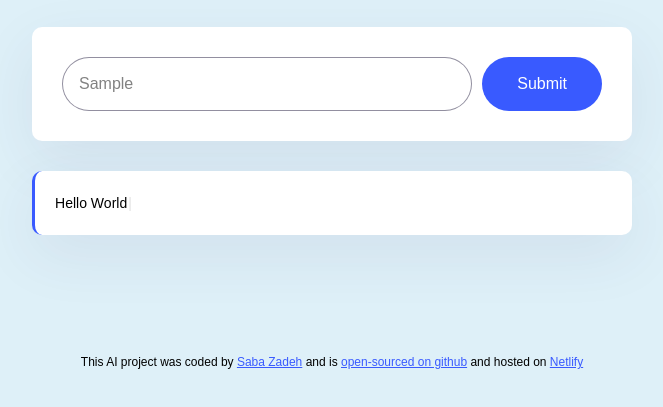
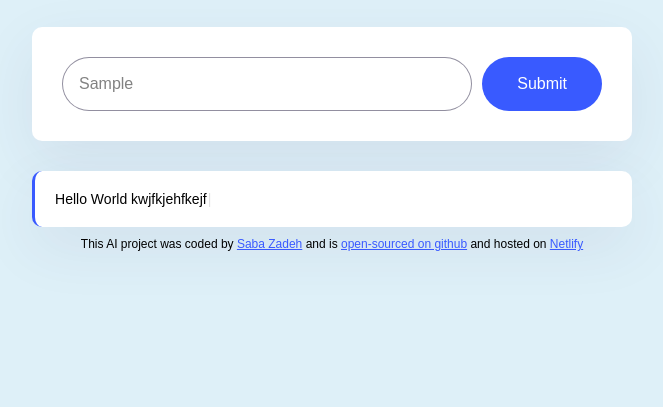
Before and after one commit to SabaKD/poems-generator, a plain HTML site: page index.html in a window 1280 px wide. Both pictures are taken after typing "Sample" into the empty fields and a click on the input 850 px from the left and 261 px from the top of the page. Shown: the part 177-584 px from the top of the page, without its empty margins (308-971 px from the left). Drawn offline with nearby package versions, Linux system fonts and the light colour scheme.

Commit message:
fixed the footer issue

```diff
--- a/index.html
+++ b/index.html
@@ -7,7 +7,7 @@
     <meta name="viewport" content="width=device-width, initial-scale=1.0">
     <link rel="stylesheet" href="src/style.css">
     <script src="https://unpkg.com/typewriter-effect@latest/dist/core.js"></script>
-    <title>Document</title>
+    <title>Poem Generator</title>
 </head>
 
 <body>
--- a/src/index.js
+++ b/src/index.js
@@ -2,9 +2,9 @@
 function generatePoem(event){
     event.preventDefault();
     new Typewriter('#poem', {
-  strings: "Hello World",
+  strings: "Hello World  kwjfkjehfkejf",
   autoStart: true,
-  delay: 10
+  delay: 30
 });
 }
 
--- a/src/style.css
+++ b/src/style.css
@@ -4,7 +4,7 @@ body {
 }
 
 .container{
-    margin: 120px auto;
+    margin: 0px auto;
     max-width: 600px;
 }
 
@@ -13,6 +13,7 @@ h1{
     font-weight: 800;
     font-size: 36px;
     line-height: 1.5;
+    margin-top: 120px;
     color: rgb(24, 24, 24);
 }
 
@@ -52,7 +53,7 @@ form{
     font-size: 14px;
     background-color: white;
     padding: 20px;
-    line-height: 24px;
+    /* line-height: 24px; */
     border-left: 3px solid rgb(57, 90, 255);
     box-shadow: 0px 20px 60px rgba(65, 50, 100, 0.08);
     border-radius: 10px;
@@ -61,7 +62,7 @@ form{
 footer{
     text-align: center;
     font-size: 12px;
-    margin-top: 30px;
+    margin-top: 10px;
 }
 a{
     color: rgb(57, 90, 255);
```
